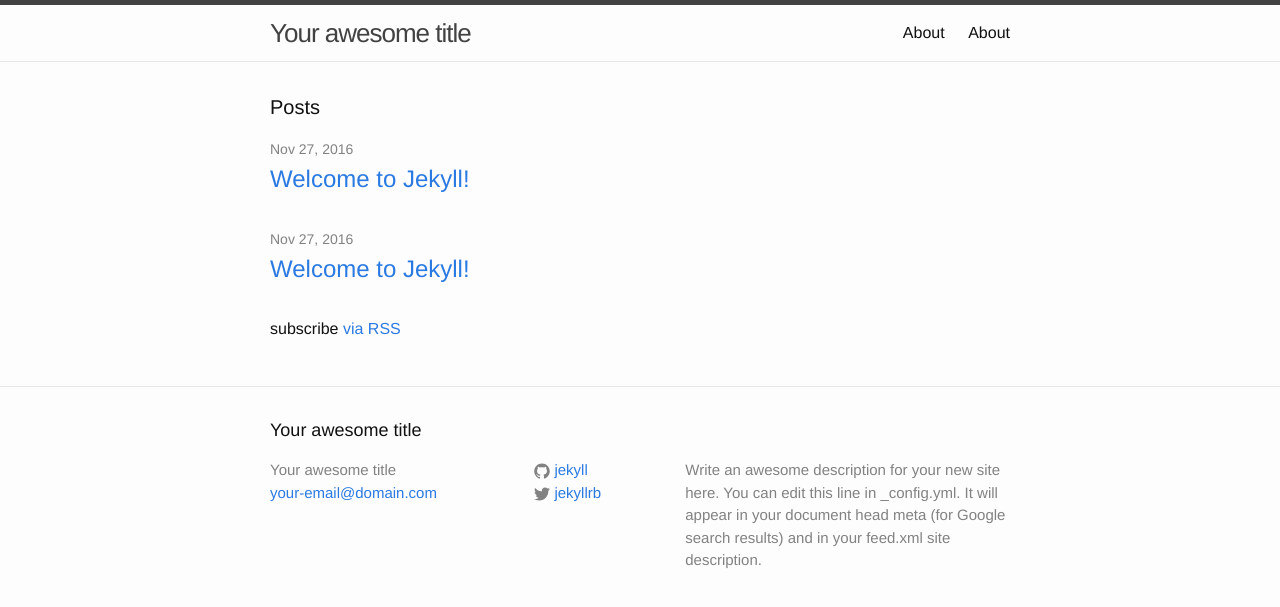
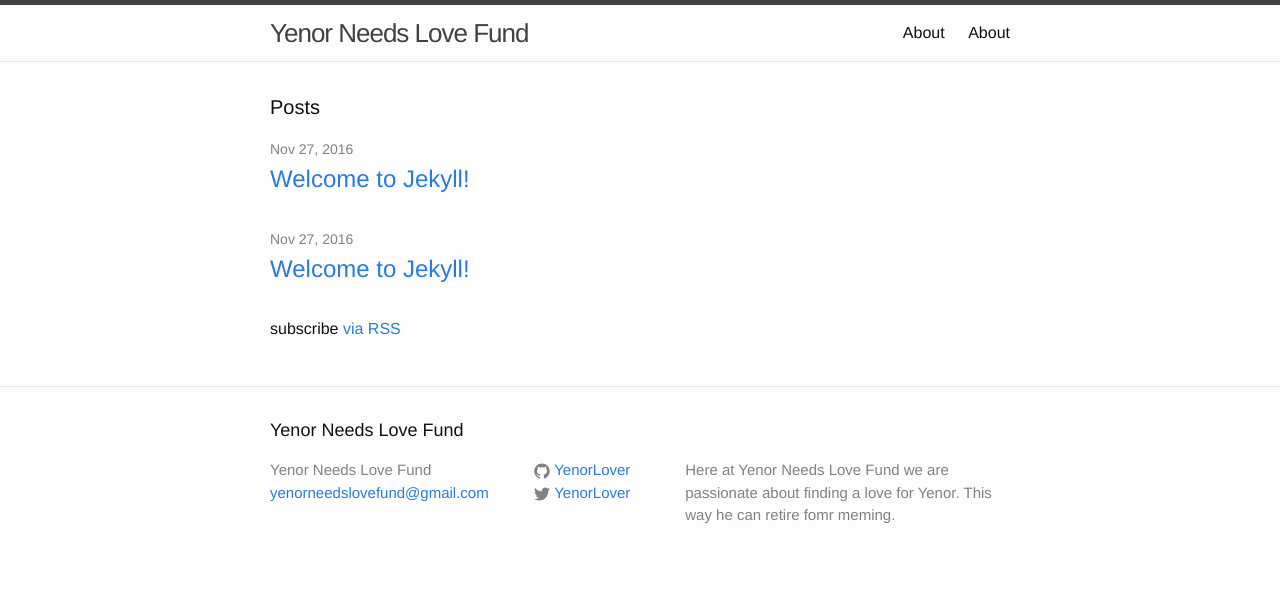
Before and after one commit to killbotryan/killbotryan.github.io, a Jekyll site: the page built from index.html, in a window 1280 px wide. Shown: the top 607 px of the page. Built offline with Jekyll 4.4.1, drawn with Linux system fonts in a browser that asks for light colours.

Commit message:
Update _config.yml

```diff
--- a/_config.yml
+++ b/_config.yml
@@ -6,16 +6,14 @@
 # 'jekyll serve'. If you change this file, please restart the server process.
 
 # Site settings
-title: Your awesome title
-email: your-email@domain.com
+title: Yenor Needs Love Fund
+email: yenorneedslovefund@gmail.com
 description: > # this means to ignore newlines until "baseurl:"
-  Write an awesome description for your new site here. You can edit this
-  line in _config.yml. It will appear in your document head meta (for
-  Google search results) and in your feed.xml site description.
+  Here at Yenor Needs Love Fund we are passionate about finding a love for Yenor. This way he can retire fomr meming.
 baseurl: "" # the subpath of your site, e.g. /blog
-url: "http://yourdomain.com" # the base hostname & protocol for your site
-twitter_username: jekyllrb
-github_username:  jekyll
+url: "http://yenorneedslovefund.com" # the base hostname & protocol for your site
+twitter_username: YenorLover
+github_username:  YenorLover
 
 # Build settings
 markdown: kramdown
```
